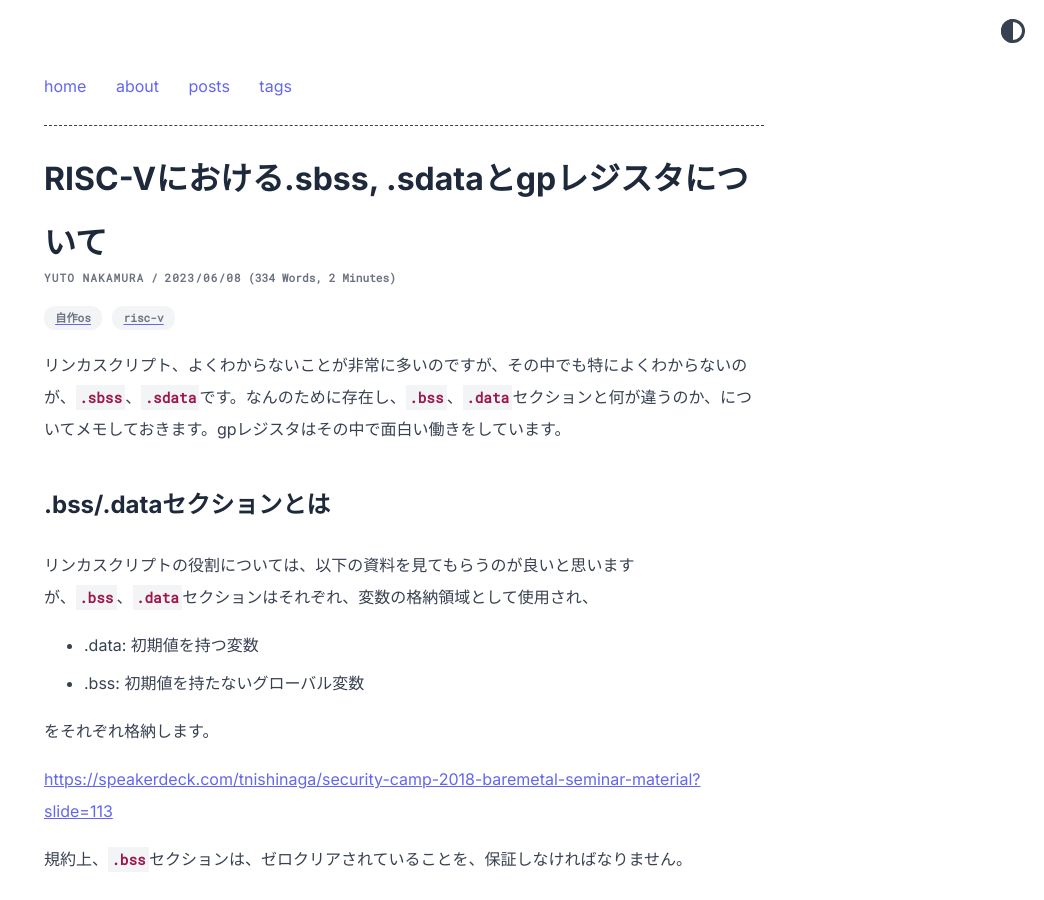
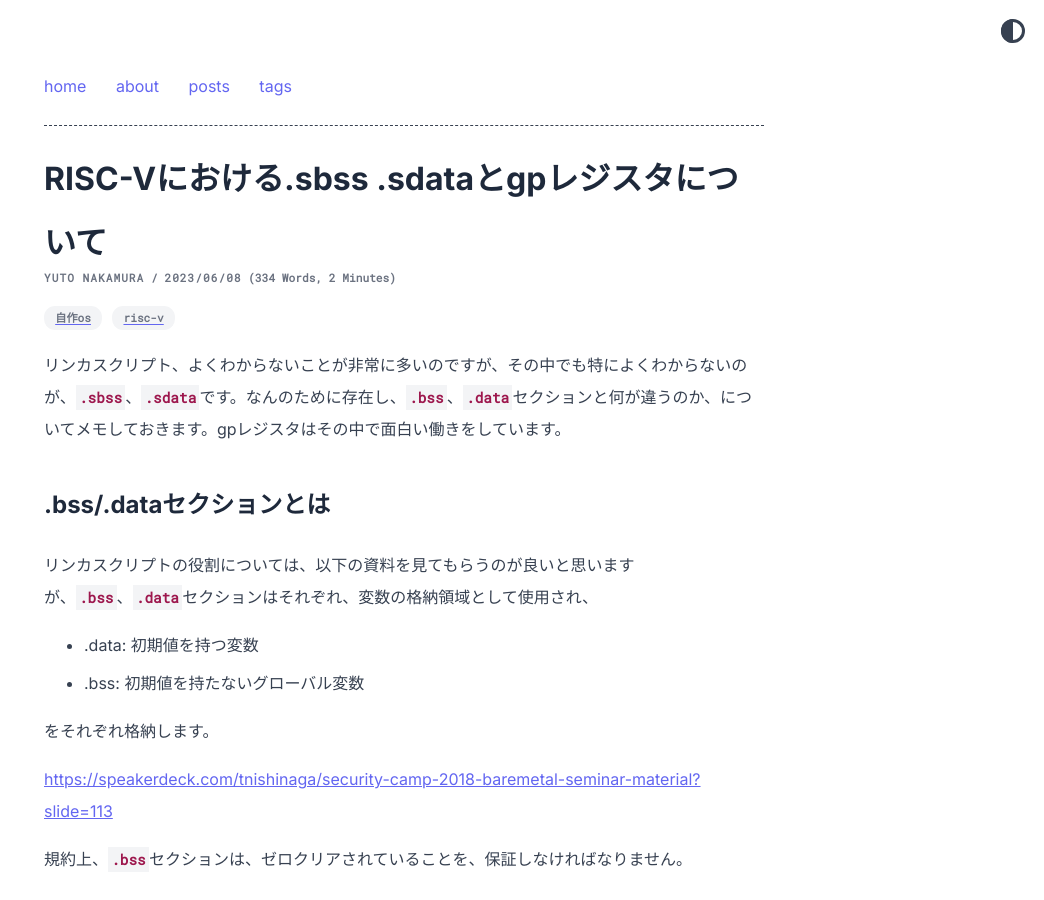
Before and after one commit to yutyan0119/blog, a Jekyll site: the page built from _posts/os/2023-06-08-riscv-relax-sdata-sbss.md, in a window 1280 px wide and 900 px high. Shown: the whole window, without its empty margins (236-1280 px from the left). Built offline with Jekyll 4.4.1, drawn with Linux system fonts in a browser that asks for light colours.

```diff
--- a/_posts/os/2023-06-08-riscv-relax-sdata-sbss.md
+++ b/_posts/os/2023-06-08-riscv-relax-sdata-sbss.md
@@ -4,7 +4,7 @@ author: Yuto Nakamura
 tags: [自作OS, RISC-V]
 description:
 ogp_img:
-title: RISC-Vにおける.sbss, .sdataとgpレジスタについて
+title: RISC-Vにおける.sbss .sdataとgpレジスタについて
 latex: false
 date: 2023-06-08 19:25:00 +0900
 ---
```
